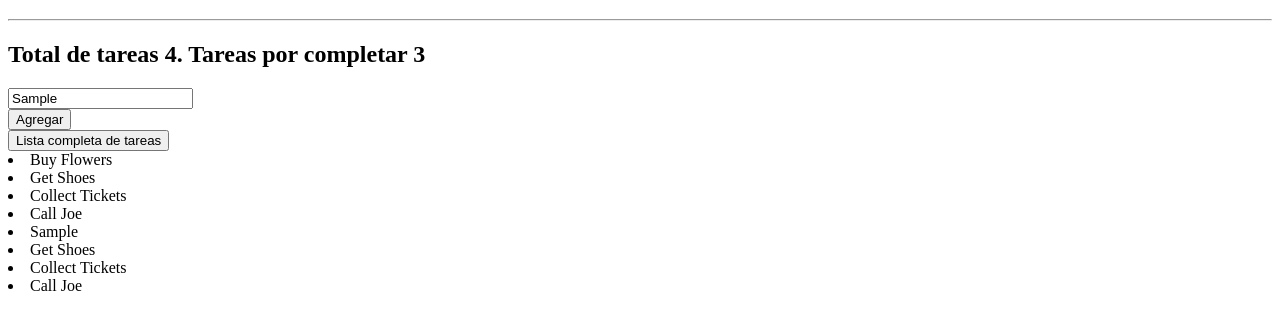
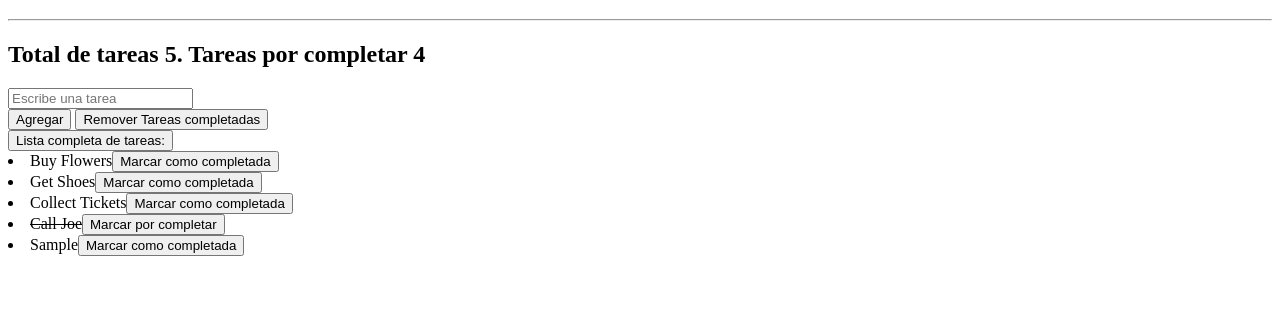
Before and after one commit to Cachimba123/TODO-CristianJDavid, a website with bundled scripts: page index.html in a window 1280 px wide. Both pictures are taken after typing "Sample" into the empty fields and a click on the button "Agregar". Shown: the part 61-390 px from the top of the page. Built offline with nearby package versions, Linux system fonts and the light colour scheme.

Commit message:
Fase final

```diff
--- a/index.html
+++ b/index.html
@@ -13,8 +13,9 @@
         <input type="text" placeholder="Escribe una tarea" id="inputTask">
         <br>
         <button id="addTask">Agregar</button>
+        <button id="removeTask">Remover Tareas completadas</button>
         <br>
-        <button id="toggleList">Lista completa de tareas</button>
+        <button id="toggleList">Lista completa de tareas:</button>
         <div id="todosTasks">
 
         </div>
--- a/src/index.ts
+++ b/src/index.ts
@@ -15,26 +15,51 @@ let input=document.getElementById("inputTask") as HTMLInputElement
 let button=document.getElementById("addTask") as HTMLButtonElement
 let listTasks=document.getElementById("todosTasks") as HTMLUListElement
 
-document.querySelector("#total")!.textContent=`Total de tareas ${collection.getItemsCount().total}. Tareas por completar ${collection.getItemsCount().incomplete}`
 document.querySelector("#titleName")!.textContent=collection.userName
 button.addEventListener("click",()=>{
+    if(!input.value) return
     collection.addTodo(input.value)
+    rechargeListTasks()
+    input.value="";
+
+})
+
+document.querySelector("#removeTask")!.addEventListener("click",()=>{
+    collection.removeComplete()
     rechargeListTasks()
 })
 
 const rechargeListTasks=(toggleComplete:boolean=true)=>{
-    collection.getTodoItems(toggleComplete).forEach(item=>{
-        let li=document.createElement("li")
-        li.textContent=item.task
-        listTasks.appendChild(li)
-    })
-}
+    document.querySelector("#total")!.textContent=`Total de tareas ${collection.getItemsCount().total}. Tareas por completar ${collection.getItemsCount().incomplete}`
+    listTasks.innerHTML = "";
+    collection.getTodoItems(toggleComplete).forEach(item => {
+        let li = document.createElement("li");
+        let button = document.createElement("button");
+
+        button.textContent = item.complete ? "Marcar por completar" : "Marcar como completada";
+        button.setAttribute("data-id", item.id.toString());
+        button.setAttribute("data-completed", item.complete.toString());
+
+        li.innerHTML = item.complete ? `<s>${item.task}</s>` : item.task;
+        li.appendChild(button);
+        listTasks.appendChild(li);
+
+        button.addEventListener("click", () => {
+            let id = Number(button.getAttribute("data-id"));
+            let isCompleted = button.getAttribute("data-completed") === "true";
+
+            collection.markComplete(id, !isCompleted);
+            rechargeListTasks();
+        });
+    });
+};
+
+
 rechargeListTasks()
-let toggleList=document.getElementById("toggleList") as HTMLButtonElement
-
-toggleList.addEventListener("click",()=>{
-    let toggleComplete=toggleList.textContent==="Lista completa de tareas:"
-    listTasks.innerHTML=""
-    rechargeListTasks(toggleComplete)
-    toggleList.textContent=toggleComplete?"Lista de tareras incompletas:":"Lista completa de tareas:"
-})
+let toggleList = document.getElementById("toggleList");
+toggleList!.addEventListener("click", () => {
+    let toggleComplete = toggleList!.textContent != "Lista completa de tareas:";
+    listTasks.innerHTML = "";
+    rechargeListTasks(toggleComplete);
+    toggleList!.textContent = toggleComplete ? "Lista completa de tareas:":"Lista de tareras incompletas:";
+});
--- a/src/todoCollection.ts
+++ b/src/todoCollection.ts
@@ -14,9 +14,11 @@ export class TodoCollection {
     }
 
     addTodo(task: string): number {
-        this.nextId= this.itemMap.get(this.nextId) ? this.itemMap.get(this.nextId)!.id++: this.nextId;
+        while (this.itemMap.has(this.nextId)) {
+            this.nextId++;
+        }
         this.itemMap.set(this.nextId, new TodoItem(this.nextId, task));
-        return this.nextId;
+        return this.nextId++;
     }
    /*  addTodo(task: string): number {
         this.nextId=this.getTodoById(this.nextId).id ?? this.nextId-1;
@@ -42,6 +44,7 @@ export class TodoCollection {
             if (item.complete) {
                 this.itemMap.delete(item.id);
             }
+            this.nextId=item.id;
         })
     }
 
```
Also changed, not shown: dist/TodoCollection.js, dist/index.js.
